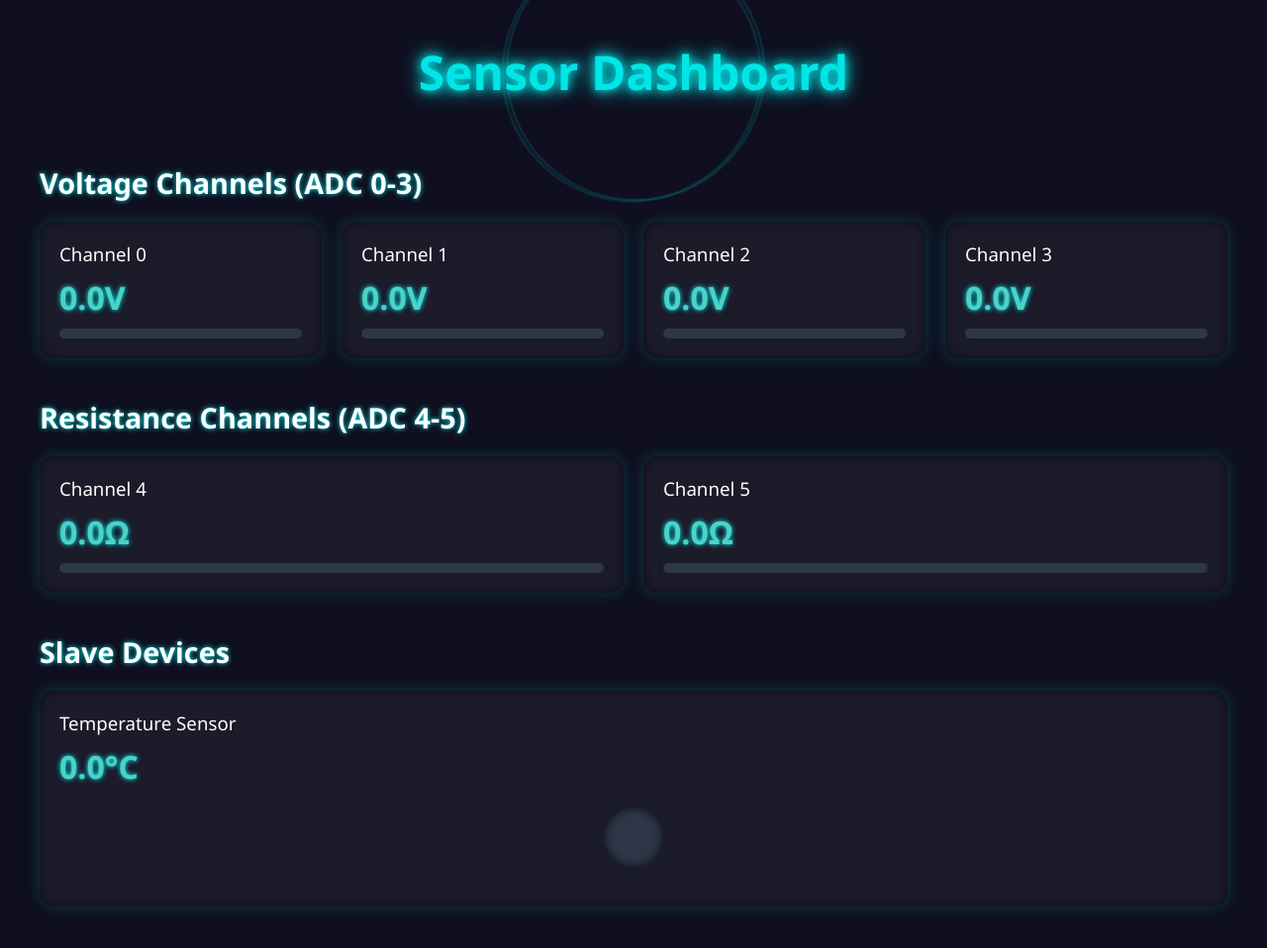
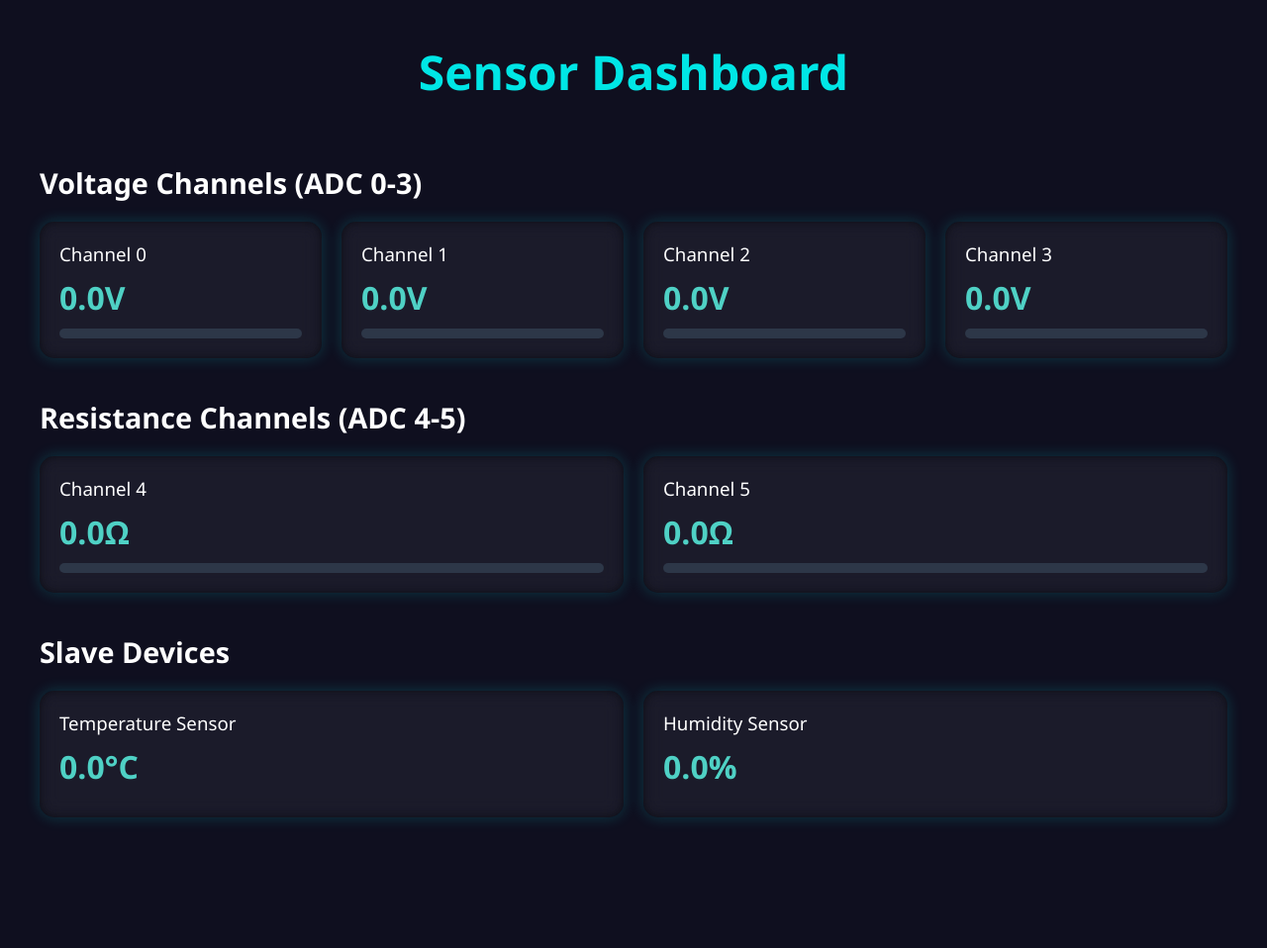
Before and after one commit to KoToValery/ADC_LIN_CAN, a plain HTML site: page ADVANCE_test/index.html in a window 1280 px wide. Shown: the whole page at 99% size. After the commit the page ends 886 px from the top, so only its background shows below. Drawn offline with Linux system fonts and the light colour scheme.

Commit message:
Update index.html

```diff
--- a/ADVANCE_test/index.html
+++ b/ADVANCE_test/index.html
@@ -32,7 +32,6 @@
             margin: 0;
             font-size: 3em;
             color: #00e6e6;
-            text-shadow: 0 0 10px #00e6e6, 0 0 20px #0ff;
         }
 
         .section {
@@ -42,7 +41,6 @@
         .section h2 {
             font-size: 1.8em;
             margin-bottom: 20px;
-            text-shadow: 0 0 5px #00e6e6;
         }
 
         .channels-grid, .slaves-grid {
@@ -69,7 +67,6 @@
             font-weight: bold;
             color: #4fd1c5;
             margin: 10px 0;
-            text-shadow: 0 0 5px #0ff;
         }
         .value-bar {
             height: 10px;
@@ -83,44 +80,8 @@
             background: linear-gradient(90deg, #4fd1c5 0%, #63b3ed 100%);
             transition: width 0.3s ease;
         }
-        .led-indicator {
-            width: 60px;
-            height: 60px;
-            border-radius: 50%;
-            background: #2d3748;
-            position: relative;
-            margin: 20px auto;
-            box-shadow: 0 0 10px #111 inset;
-        }
-        .led-on {
-            background: #48bb78;
-            box-shadow: 0 0 20px #48bb78, 0 0 40px #48bb78;
-        }
 
-        /* Neon Animations */
-        .header::before,
-        .header::after {
-            content: '';
-            position: absolute;
-            width: 200px;
-            height: 200px;
-            border: 2px solid #0ff;
-            border-radius: 50%;
-            opacity: 0.6;
-            animation: pulse 4s infinite alternate;
-        }
-        .header::before {
-            top: -50px;
-            left: calc(50% - 100px);
-        }
-        .header::after {
-            bottom: -50px;
-            right: calc(50% - 100px);
-        }
-        @keyframes pulse {
-            0% {transform: scale(1); opacity: 0.6;}
-            100% {transform: scale(1.3); opacity: 0.1;}
-        }
+        /* Removed Neon Animations and Text Shadows */
     </style>
 </head>
 <body>
@@ -189,7 +150,10 @@
                 <div class="card">
                     <h3>Temperature Sensor</h3>
                     <div class="value-display" id="temperature_value">0.0°C</div>
-                    <div class="led-indicator" id="led_indicator"></div>
+                </div>
+                <div class="card">
+                    <h3>Humidity Sensor</h3>
+                    <div class="value-display" id="humidity_value">0.0%</div>
                 </div>
             </div>
         </div>
@@ -228,17 +192,11 @@
 
                 // Update temperature
                 const temperatureValue = document.getElementById('temperature_value');
-                temperatureValue.textContent = `${data.slave_sensors.slave_1.value}°C`;
+                temperatureValue.textContent = `${data.slave_sensors.slave_1.Temperature}°C`;
 
-                // Update LED indicator
-                const ledIndicator = document.getElementById('led_indicator');
-                const ledState = data.slave_sensors.slave_1.led_state;
-                if (ledState === "ON") {
-                    ledIndicator.classList.add('led-on');
-                } else {
-                    ledIndicator.classList.remove('led-on');
-                }
-                ledIndicator.textContent = ledState;
+                // Update humidity
+                const humidityValue = document.getElementById('humidity_value');
+                humidityValue.textContent = `${data.slave_sensors.slave_1.Humidity}%`;
             };
         });
     </script>
```
